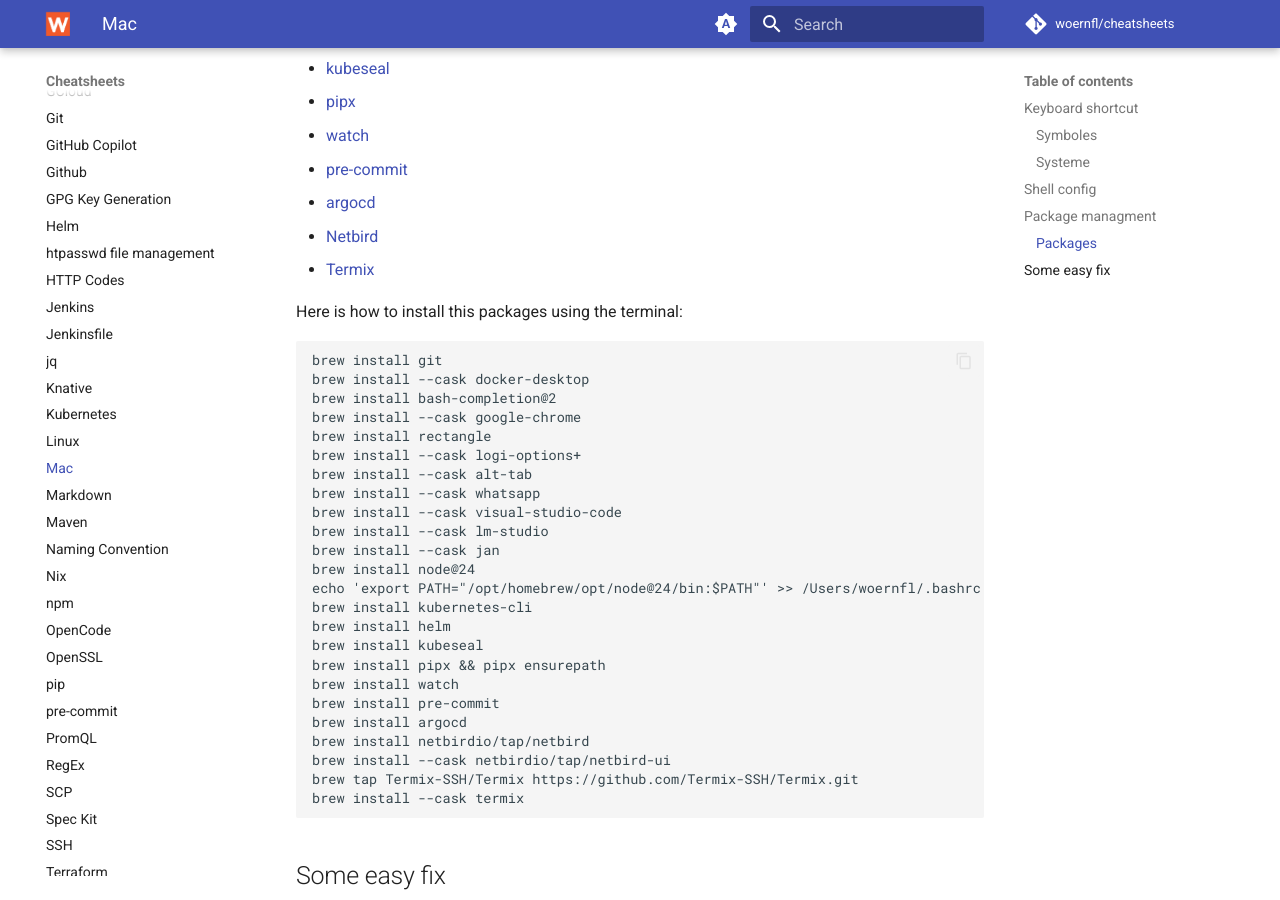
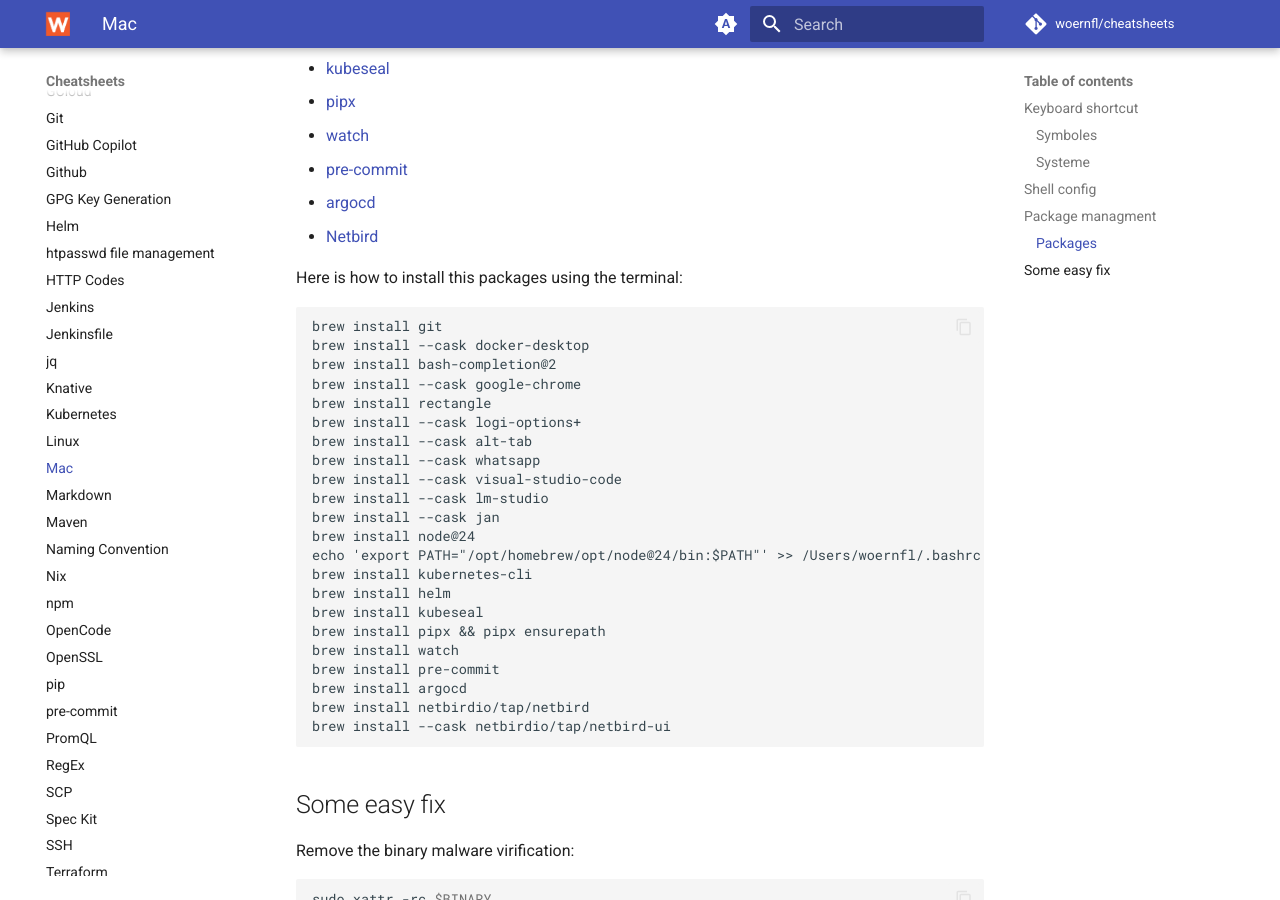
Before and after one commit to woernfl/cheatsheets, an MkDocs documentation site: the page built from docs/mac.md, in a window 1280 px wide and 900 px high, scrolled down 2099 px. Built offline with MkDocs 1.6.1 and Material for MkDocs 9.7.7, drawn with Linux system fonts in a browser that asks for light colours; comment, search, counter and statistics services are not loaded.

Commit message:
Remove Termix package from documentation (#361)
Removed Termix from the list of packages and installation commands.

````diff
--- a/docs/mac.md
+++ b/docs/mac.md
@@ -76,7 +76,6 @@
 - [pre-commit](https://pre-commit.com/)
 - [argocd](https://argoproj.github.io/cd/)
 - [Netbird](https://docs.netbird.io/)
-- [Termix](https://docs.termix.site/)
 
 Here is how to install this packages using the terminal:
 
@@ -103,8 +102,6 @@
 brew install argocd
 brew install netbirdio/tap/netbird
 brew install --cask netbirdio/tap/netbird-ui
-brew tap Termix-SSH/Termix https://github.com/Termix-SSH/Termix.git
-brew install --cask termix
 ```
 
 ## Some easy fix
````
